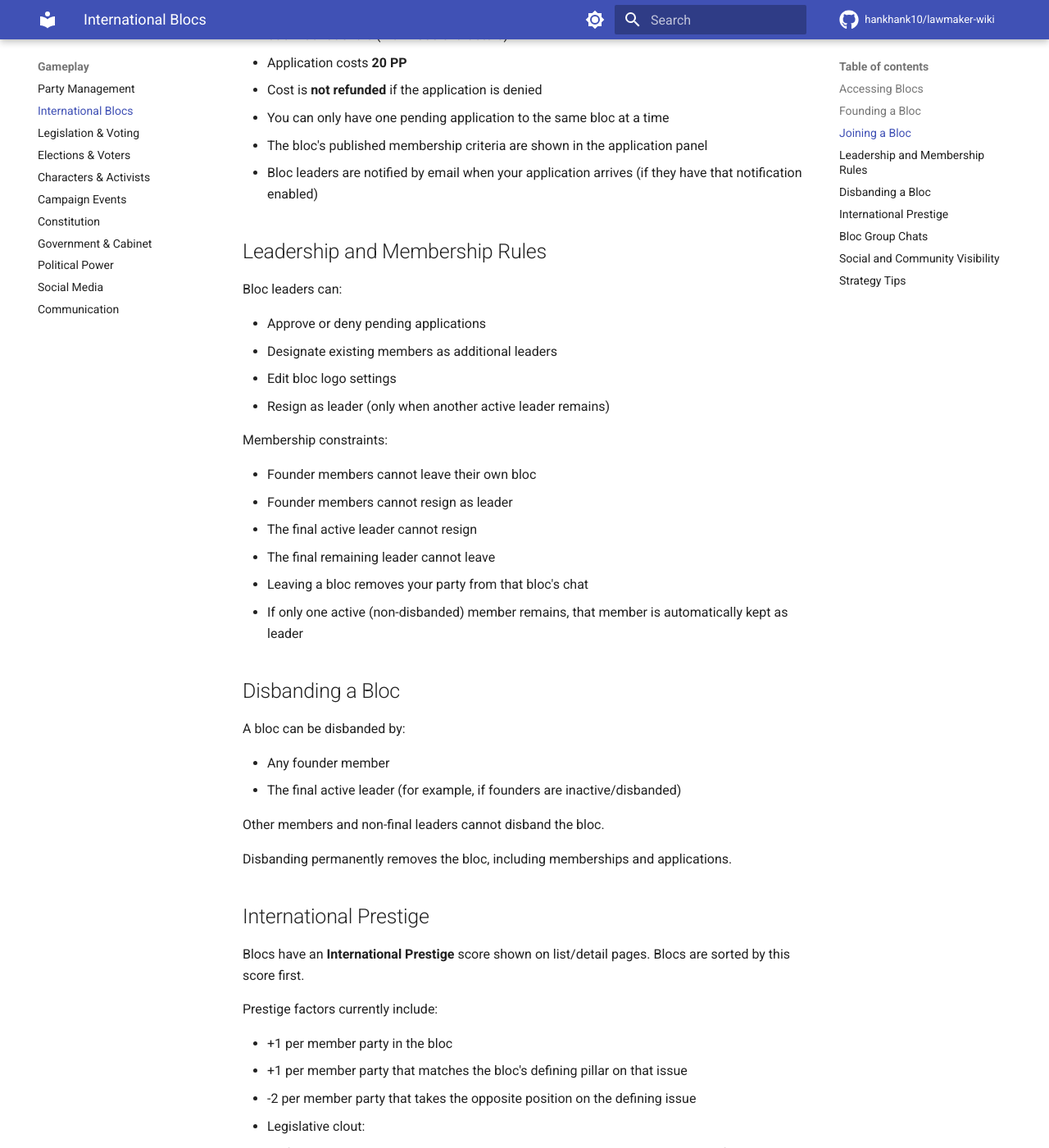
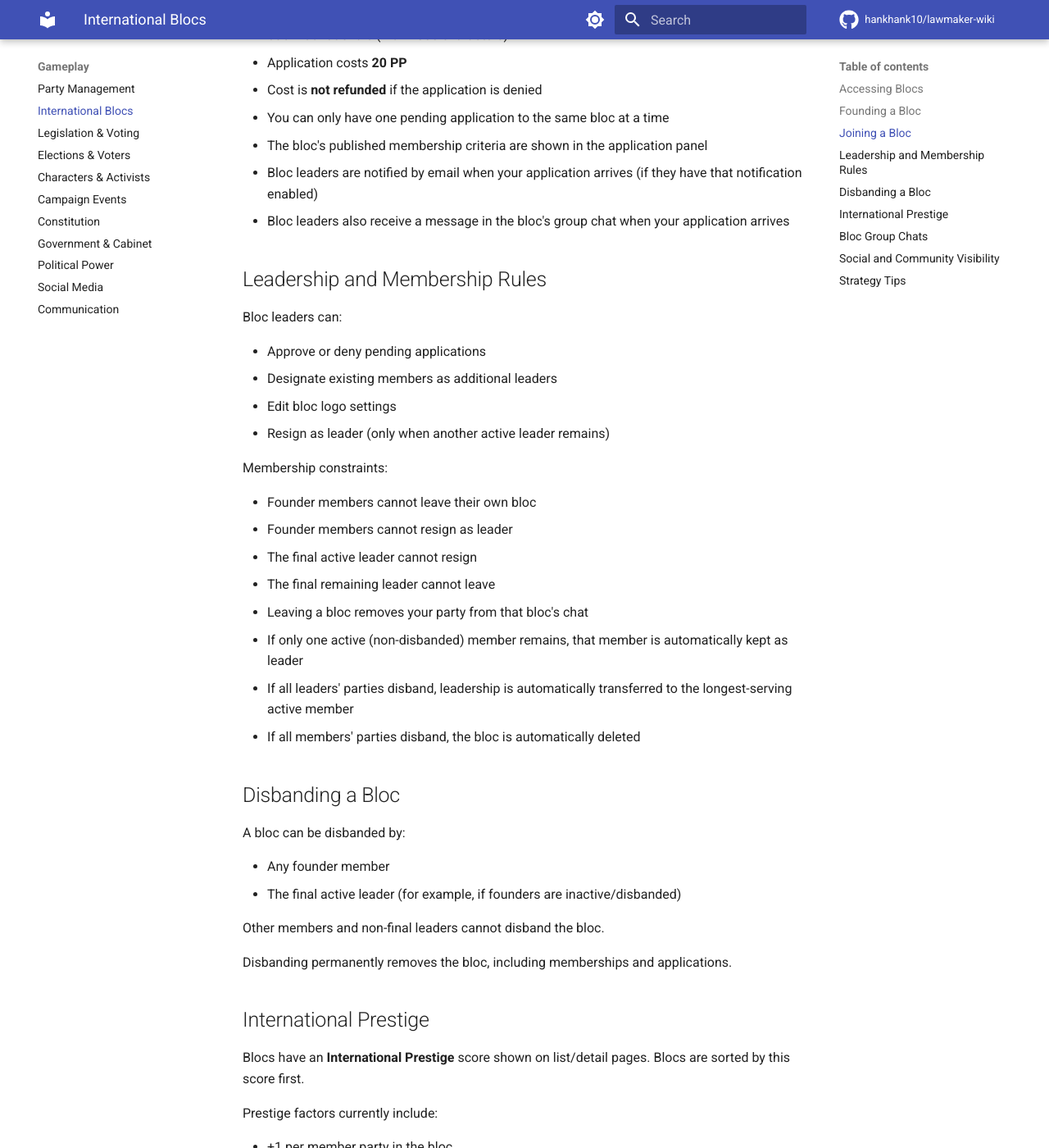
Before and after one commit to hankhank10/lawmaker-wiki, an MkDocs documentation site: the page built from docs/gameplay/international-blocs.md, in a window 1280 px wide and 1400 px high, scrolled down 1267 px. Shown: the whole window at 82% size. Built offline with MkDocs 1.6.1 and Material for MkDocs 9.7.7, drawn with Linux system fonts in a browser that asks for light colours; comment, search, counter and statistics services are not loaded.

Commit message:
📝 Sync from private repo
Auto-synced from hankhank10/lawmaker/game-manual

```diff
--- a/docs/gameplay/international-blocs.md
+++ b/docs/gameplay/international-blocs.md
@@ -44,6 +44,7 @@ If your party is not a member, you can apply from the bloc detail page:
 - You can only have one pending application to the same bloc at a time
 - The bloc's published membership criteria are shown in the application panel
 - Bloc leaders are notified by email when your application arrives (if they have that notification enabled)
+- Bloc leaders also receive a message in the bloc's group chat when your application arrives
 
 ## Leadership and Membership Rules
 
@@ -62,6 +63,8 @@ Membership constraints:
 - The final remaining leader cannot leave
 - Leaving a bloc removes your party from that bloc's chat
 - If only one active (non-disbanded) member remains, that member is automatically kept as leader
+- If all leaders' parties disband, leadership is automatically transferred to the longest-serving active member
+- If all members' parties disband, the bloc is automatically deleted
 
 ## Disbanding a Bloc
 
```
